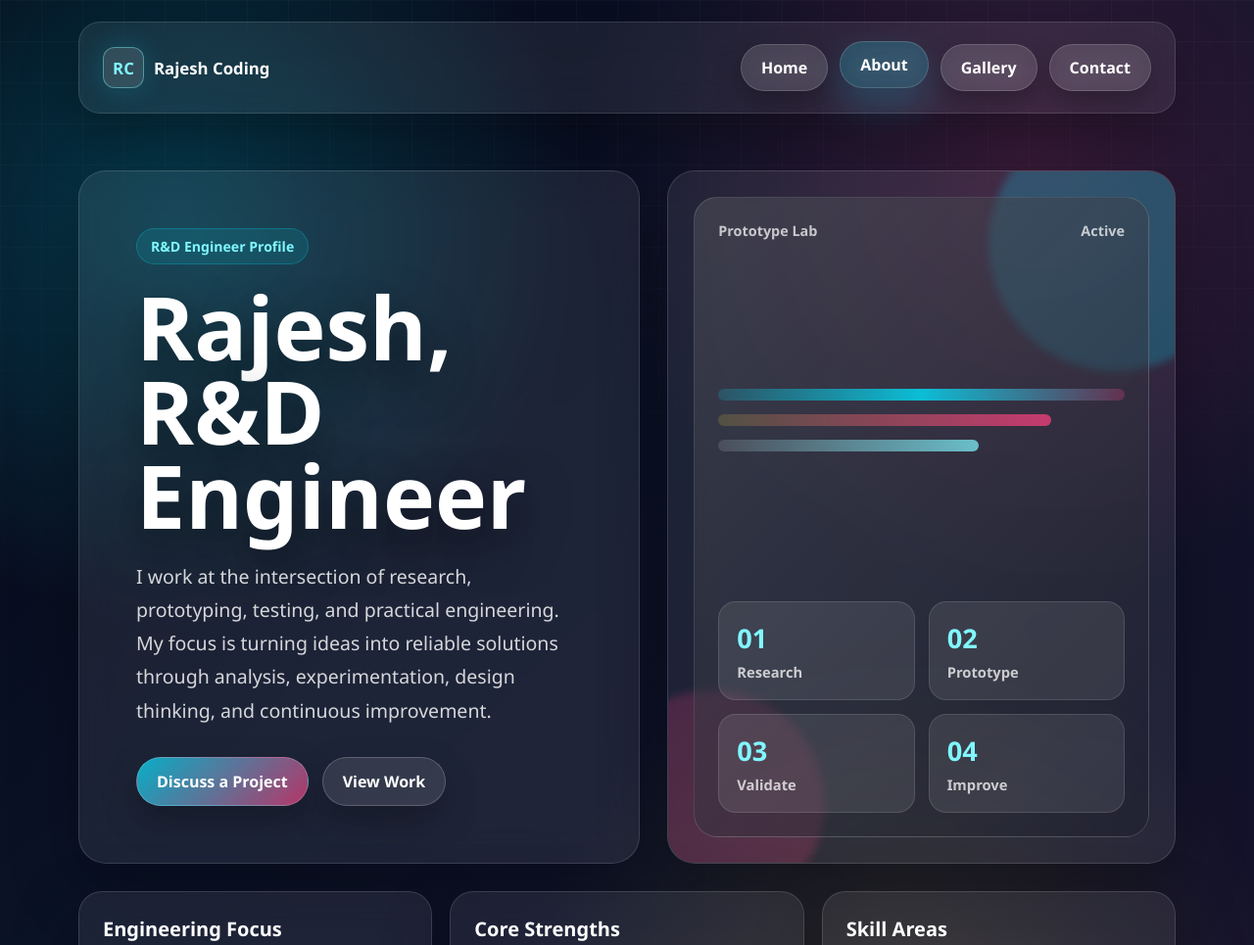
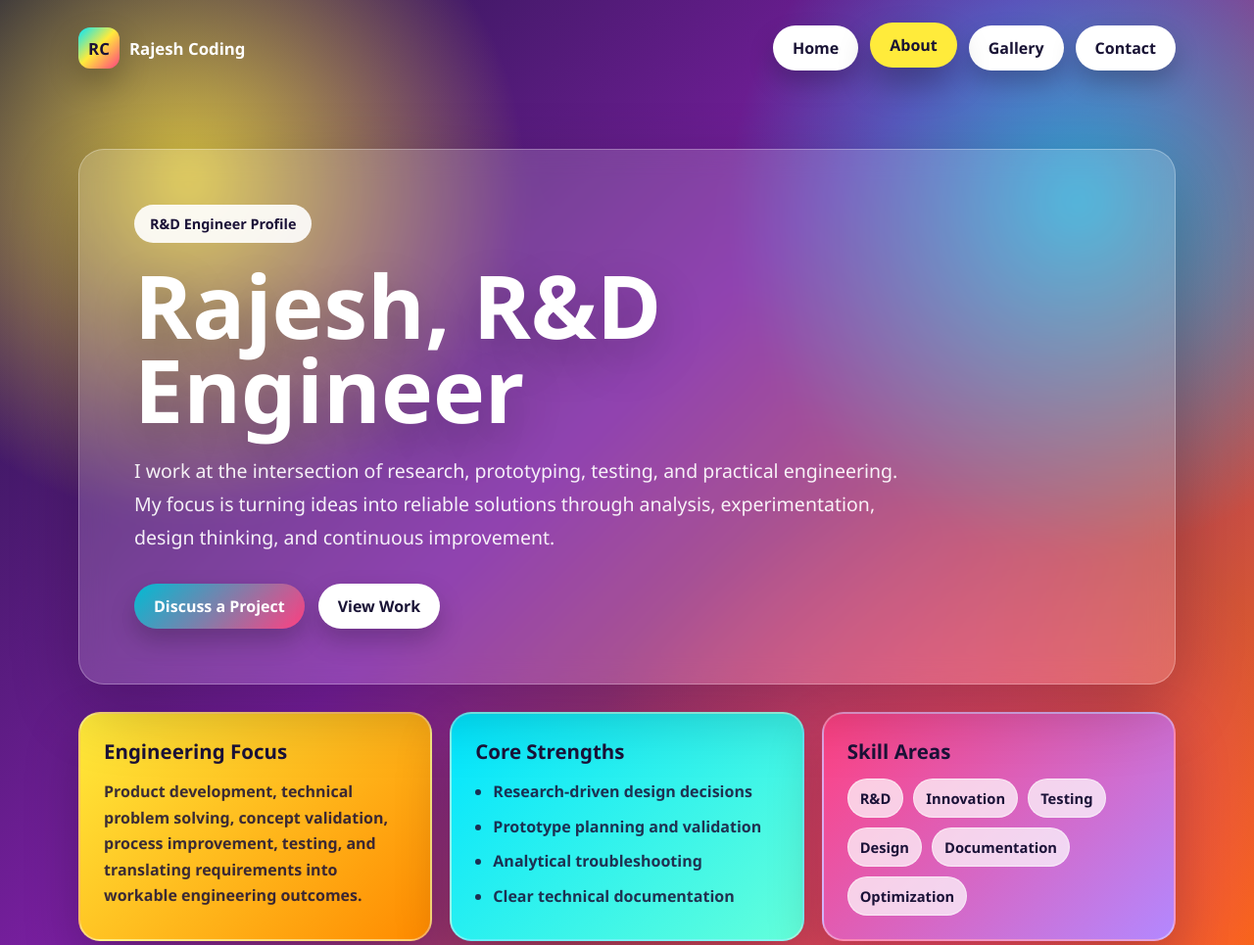
Before and after one commit to RAJESHRAVITHADATHIL/vs-code-files, a plain HTML site: page about.html in a window 1280 px wide. Shown: the top 965 px of the page at 98% size. Drawn offline with Linux system fonts and the light colour scheme.

Commit message:
about theme changed

```diff
--- a/about.html
+++ b/about.html
@@ -16,38 +16,21 @@
       font-family: "Segoe UI", Arial, sans-serif;
       color: #ffffff;
       background:
-        radial-gradient(circle at 14% 18%, rgba(0, 229, 255, 0.22), transparent 28%),
-        radial-gradient(circle at 82% 14%, rgba(255, 64, 129, 0.18), transparent 30%),
-        radial-gradient(circle at 72% 86%, rgba(255, 235, 59, 0.12), transparent 28%),
-        linear-gradient(135deg, #050816 0%, #0b1328 42%, #17122c 100%);
+        radial-gradient(circle at 15% 18%, rgba(255, 235, 59, 0.82), transparent 25%),
+        radial-gradient(circle at 86% 20%, rgba(0, 229, 255, 0.68), transparent 26%),
+        radial-gradient(circle at 76% 86%, rgba(255, 64, 129, 0.78), transparent 30%),
+        linear-gradient(135deg, #17153b 0%, #7b1fa2 45%, #ff6f00 100%);
       overflow-x: hidden;
-    }
-
-    body::before {
-      content: "";
-      position: fixed;
-      inset: 0;
-      pointer-events: none;
-      background-image:
-        linear-gradient(rgba(255, 255, 255, 0.035) 1px, transparent 1px),
-        linear-gradient(90deg, rgba(255, 255, 255, 0.035) 1px, transparent 1px);
-      background-size: 42px 42px;
-      mask-image: linear-gradient(to bottom, rgba(0, 0, 0, 0.8), transparent 82%);
     }
 
     header {
       width: min(1120px, calc(100% - 32px));
-      margin: 22px auto 0;
-      padding: 22px 24px;
+      margin: 0 auto;
+      padding: 26px 0;
       display: flex;
       align-items: center;
       justify-content: space-between;
       gap: 18px;
-      border: 1px solid rgba(255, 255, 255, 0.12);
-      border-radius: 22px;
-      background: rgba(255, 255, 255, 0.07);
-      box-shadow: 0 22px 60px rgba(0, 0, 0, 0.32);
-      backdrop-filter: blur(18px);
     }
 
     .logo {
@@ -66,10 +49,9 @@
       border-radius: 12px;
       display: grid;
       place-items: center;
-      color: #80f7ff;
-      background: rgba(255, 255, 255, 0.12);
-      border: 1px solid rgba(128, 247, 255, 0.42);
-      box-shadow: 0 0 28px rgba(0, 229, 255, 0.18);
+      background: linear-gradient(135deg, #00e5ff, #ffeb3b 48%, #ff4081);
+      color: #1b1238;
+      box-shadow: 0 14px 32px rgba(0, 0, 0, 0.22);
       font-weight: 900;
     }
 
@@ -80,81 +62,65 @@
       justify-content: flex-end;
     }
 
-    .nav-button {
+    .nav-button,
+    .button {
       min-height: 44px;
       padding: 12px 20px;
       border-radius: 999px;
-      color: #ffffff;
-      background: rgba(255, 255, 255, 0.1);
-      border: 1px solid rgba(255, 255, 255, 0.16);
+      color: #191335;
+      background: #ffffff;
       text-decoration: none;
       font-weight: 800;
-      box-shadow: 0 12px 28px rgba(0, 0, 0, 0.26);
-      backdrop-filter: blur(12px);
+      box-shadow: 0 12px 26px rgba(0, 0, 0, 0.22);
       transition: transform 180ms ease, box-shadow 180ms ease, background 180ms ease;
     }
 
     .nav-button:hover,
-    .nav-button.active {
+    .nav-button.active,
+    .button:hover {
       transform: translateY(-3px);
-      box-shadow: 0 18px 38px rgba(0, 229, 255, 0.18);
-      background: rgba(0, 229, 255, 0.18);
+      box-shadow: 0 18px 34px rgba(0, 0, 0, 0.28);
+      background: #ffeb3b;
     }
 
     main {
       width: min(1120px, calc(100% - 32px));
       margin: 0 auto;
-      padding: 58px 0 70px;
-    }
-
-    .hero {
-      display: grid;
-      grid-template-columns: minmax(0, 1.05fr) minmax(280px, 0.95fr);
-      gap: 28px;
-      align-items: stretch;
-    }
-
-    .profile-panel,
-    .signal-panel,
-    .card {
-      border: 1px solid rgba(255, 255, 255, 0.13);
-      background: rgba(255, 255, 255, 0.075);
-      box-shadow: 0 24px 70px rgba(0, 0, 0, 0.32);
-      backdrop-filter: blur(18px);
+      padding: 54px 0 70px;
     }
 
     .profile-panel {
-      padding: clamp(28px, 5vw, 58px);
-      border-radius: 28px;
+      padding: clamp(26px, 5vw, 56px);
+      border-radius: 26px;
+      background: rgba(255, 255, 255, 0.16);
+      border: 1px solid rgba(255, 255, 255, 0.28);
+      box-shadow: 0 24px 70px rgba(0, 0, 0, 0.24);
+      backdrop-filter: blur(14px);
     }
 
     .eyebrow {
-      display: inline-flex;
-      align-items: center;
-      min-height: 36px;
-      padding: 8px 14px;
+      display: inline-block;
+      padding: 10px 16px;
       border-radius: 999px;
-      color: #80f7ff;
-      background: rgba(0, 229, 255, 0.1);
-      border: 1px solid rgba(0, 229, 255, 0.22);
-      font-size: 0.88rem;
+      color: #1b1238;
+      background: rgba(255, 255, 255, 0.9);
+      font-size: 0.9rem;
       font-weight: 900;
     }
 
     h1 {
       margin-top: 20px;
-      max-width: 780px;
-      font-size: clamp(2.7rem, 7vw, 5.9rem);
+      max-width: 860px;
+      font-size: clamp(2.7rem, 7vw, 5.8rem);
       line-height: 0.96;
-      letter-spacing: 0;
-      text-shadow: 0 18px 48px rgba(0, 0, 0, 0.55);
+      text-shadow: 0 18px 48px rgba(0, 0, 0, 0.25);
     }
 
     .lead {
       margin-top: 24px;
-      max-width: 760px;
-      color: rgba(255, 255, 255, 0.82);
-      font-size: clamp(1.04rem, 2vw, 1.22rem);
+      max-width: 800px;
+      color: rgba(255, 255, 255, 0.92);
+      font-size: clamp(1.05rem, 2vw, 1.22rem);
       line-height: 1.75;
     }
 
@@ -165,126 +131,13 @@
       flex-wrap: wrap;
     }
 
-    .button {
-      min-height: 46px;
-      padding: 13px 20px;
-      border-radius: 999px;
+    .button.primary {
       color: #ffffff;
-      text-decoration: none;
-      font-weight: 900;
-      background: linear-gradient(135deg, rgba(0, 229, 255, 0.72), rgba(255, 64, 129, 0.68));
-      border: 1px solid rgba(255, 255, 255, 0.2);
-      box-shadow: 0 16px 36px rgba(0, 0, 0, 0.28);
+      background: linear-gradient(135deg, #00bcd4, #ff4081);
     }
 
-    .button.secondary {
-      background: rgba(255, 255, 255, 0.1);
-    }
-
-    .signal-panel {
-      position: relative;
-      min-height: 460px;
-      border-radius: 28px;
-      overflow: hidden;
-      padding: 26px;
-    }
-
-    .signal-panel::before,
-    .signal-panel::after {
-      content: "";
-      position: absolute;
-      border-radius: 999px;
-      filter: blur(4px);
-    }
-
-    .signal-panel::before {
-      width: 260px;
-      height: 260px;
-      right: -70px;
-      top: -56px;
-      background: rgba(0, 229, 255, 0.22);
-    }
-
-    .signal-panel::after {
-      width: 230px;
-      height: 230px;
-      left: -70px;
-      bottom: -54px;
-      background: rgba(255, 64, 129, 0.2);
-    }
-
-    .device {
-      position: relative;
-      z-index: 1;
-      height: 100%;
-      min-height: 408px;
-      border-radius: 24px;
-      padding: 24px;
-      background:
-        linear-gradient(135deg, rgba(255, 255, 255, 0.16), rgba(255, 255, 255, 0.04)),
-        rgba(5, 8, 22, 0.44);
-      border: 1px solid rgba(255, 255, 255, 0.14);
-      display: flex;
-      flex-direction: column;
-      justify-content: space-between;
-    }
-
-    .status {
-      display: flex;
-      justify-content: space-between;
-      gap: 14px;
-      color: rgba(255, 255, 255, 0.72);
-      font-size: 0.9rem;
-      font-weight: 800;
-    }
-
-    .pulse {
-      display: grid;
-      gap: 14px;
-      margin: 34px 0;
-    }
-
-    .line {
-      height: 12px;
-      border-radius: 999px;
-      background: linear-gradient(90deg, rgba(0, 229, 255, 0.16), rgba(0, 229, 255, 0.78), rgba(255, 64, 129, 0.24));
-    }
-
-    .line:nth-child(2) {
-      width: 82%;
-      background: linear-gradient(90deg, rgba(255, 235, 59, 0.15), rgba(255, 64, 129, 0.72));
-    }
-
-    .line:nth-child(3) {
-      width: 64%;
-      background: linear-gradient(90deg, rgba(255, 255, 255, 0.12), rgba(128, 247, 255, 0.72));
-    }
-
-    .metrics {
-      display: grid;
-      grid-template-columns: repeat(2, minmax(0, 1fr));
-      gap: 14px;
-    }
-
-    .metric {
-      padding: 18px;
-      border-radius: 18px;
-      background: rgba(255, 255, 255, 0.09);
-      border: 1px solid rgba(255, 255, 255, 0.12);
-    }
-
-    .metric strong {
-      display: block;
-      color: #80f7ff;
-      font-size: 1.7rem;
-    }
-
-    .metric span {
-      display: block;
-      margin-top: 6px;
-      color: rgba(255, 255, 255, 0.74);
-      font-size: 0.92rem;
-      font-weight: 700;
+    .button.primary:hover {
+      background: linear-gradient(135deg, #ff4081, #ffb300);
     }
 
     .content-grid {
@@ -295,21 +148,26 @@
     }
 
     .card {
-      min-height: 210px;
+      min-height: 220px;
       padding: 24px;
-      border-radius: 24px;
+      border-radius: 22px;
+      color: #1b1238;
+      background: linear-gradient(135deg, var(--start), var(--end));
+      border: 2px solid rgba(255, 255, 255, 0.38);
+      box-shadow: 0 22px 56px rgba(0, 0, 0, 0.24);
+      overflow: hidden;
     }
 
     .card h2 {
-      font-size: 1.25rem;
       margin-bottom: 14px;
-      color: #ffffff;
+      font-size: 1.28rem;
     }
 
     .card p,
     .card li {
-      color: rgba(255, 255, 255, 0.78);
-      line-height: 1.7;
+      color: rgba(27, 18, 56, 0.86);
+      line-height: 1.65;
+      font-weight: 700;
     }
 
     ul {
@@ -327,14 +185,14 @@
     .chip {
       padding: 9px 12px;
       border-radius: 999px;
-      color: #ffffff;
-      background: rgba(255, 255, 255, 0.09);
-      border: 1px solid rgba(255, 255, 255, 0.13);
+      color: #1b1238;
+      background: rgba(255, 255, 255, 0.72);
+      border: 1px solid rgba(255, 255, 255, 0.5);
       font-size: 0.92rem;
-      font-weight: 800;
+      font-weight: 900;
     }
 
-    @media (max-width: 900px) {
+    @media (max-width: 850px) {
       header {
         align-items: flex-start;
         flex-direction: column;
@@ -344,14 +202,7 @@
         justify-content: flex-start;
       }
 
-      .hero,
       .content-grid {
-        grid-template-columns: 1fr;
-      }
-    }
-
-    @media (max-width: 520px) {
-      .metrics {
         grid-template-columns: 1fr;
       }
     }
@@ -372,8 +223,7 @@
   </header>
 
   <main>
-    <section class="hero">
-      <div class="profile-panel">
+    <section class="profile-panel">
       <span class="eyebrow">R&D Engineer Profile</span>
       <h1>Rajesh, R&D Engineer</h1>
       <p class="lead">
@@ -383,46 +233,13 @@
         continuous improvement.
       </p>
       <div class="actions">
-          <a class="button" href="contact.html">Discuss a Project</a>
-          <a class="button secondary" href="gallery.html">View Work</a>
+        <a class="button primary" href="contact.html">Discuss a Project</a>
+        <a class="button" href="gallery.html">View Work</a>
       </div>
-      </div>
-
-      <aside class="signal-panel" aria-label="R&D engineering dashboard illustration">
-        <div class="device">
-          <div class="status">
-            <span>Prototype Lab</span>
-            <span>Active</span>
-          </div>
-          <div class="pulse">
-            <span class="line"></span>
-            <span class="line"></span>
-            <span class="line"></span>
-          </div>
-          <div class="metrics">
-            <div class="metric">
-              <strong>01</strong>
-              <span>Research</span>
-            </div>
-            <div class="metric">
-              <strong>02</strong>
-              <span>Prototype</span>
-            </div>
-            <div class="metric">
-              <strong>03</strong>
-              <span>Validate</span>
-            </div>
-            <div class="metric">
-              <strong>04</strong>
-              <span>Improve</span>
-            </div>
-          </div>
-        </div>
-      </aside>
     </section>
 
     <section class="content-grid">
-      <article class="card">
+      <article class="card" style="--start:#ffeb3b;--end:#ff8a00;">
         <h2>Engineering Focus</h2>
         <p>
           Product development, technical problem solving, concept validation,
@@ -431,7 +248,7 @@
         </p>
       </article>
 
-      <article class="card">
+      <article class="card" style="--start:#00e5ff;--end:#64ffda;">
         <h2>Core Strengths</h2>
         <ul>
           <li>Research-driven design decisions</li>
@@ -441,7 +258,7 @@
         </ul>
       </article>
 
-      <article class="card">
+      <article class="card" style="--start:#ff4081;--end:#b388ff;">
         <h2>Skill Areas</h2>
         <div class="chip-row">
           <span class="chip">R&D</span>
```
Lines whose indentation alone changed are shown as unchanged.
